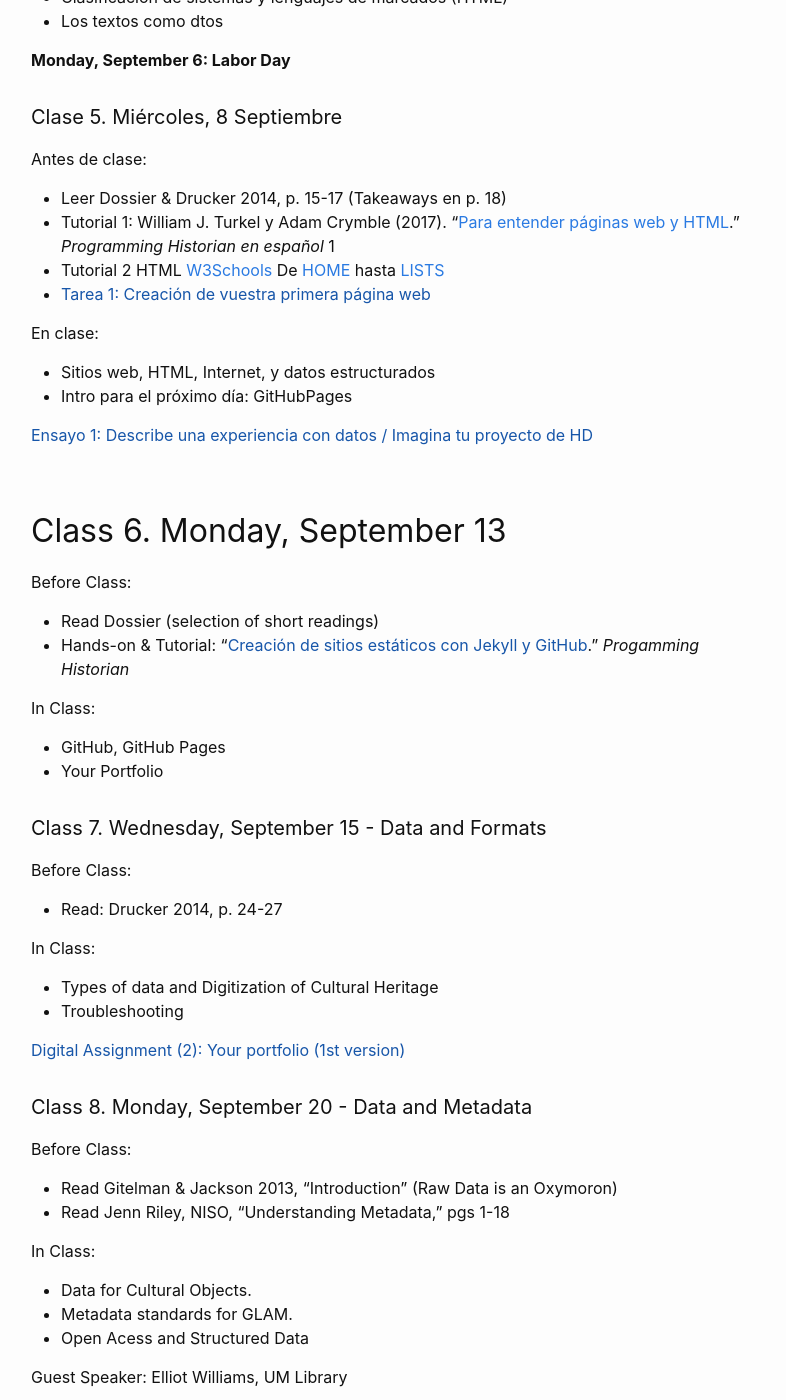
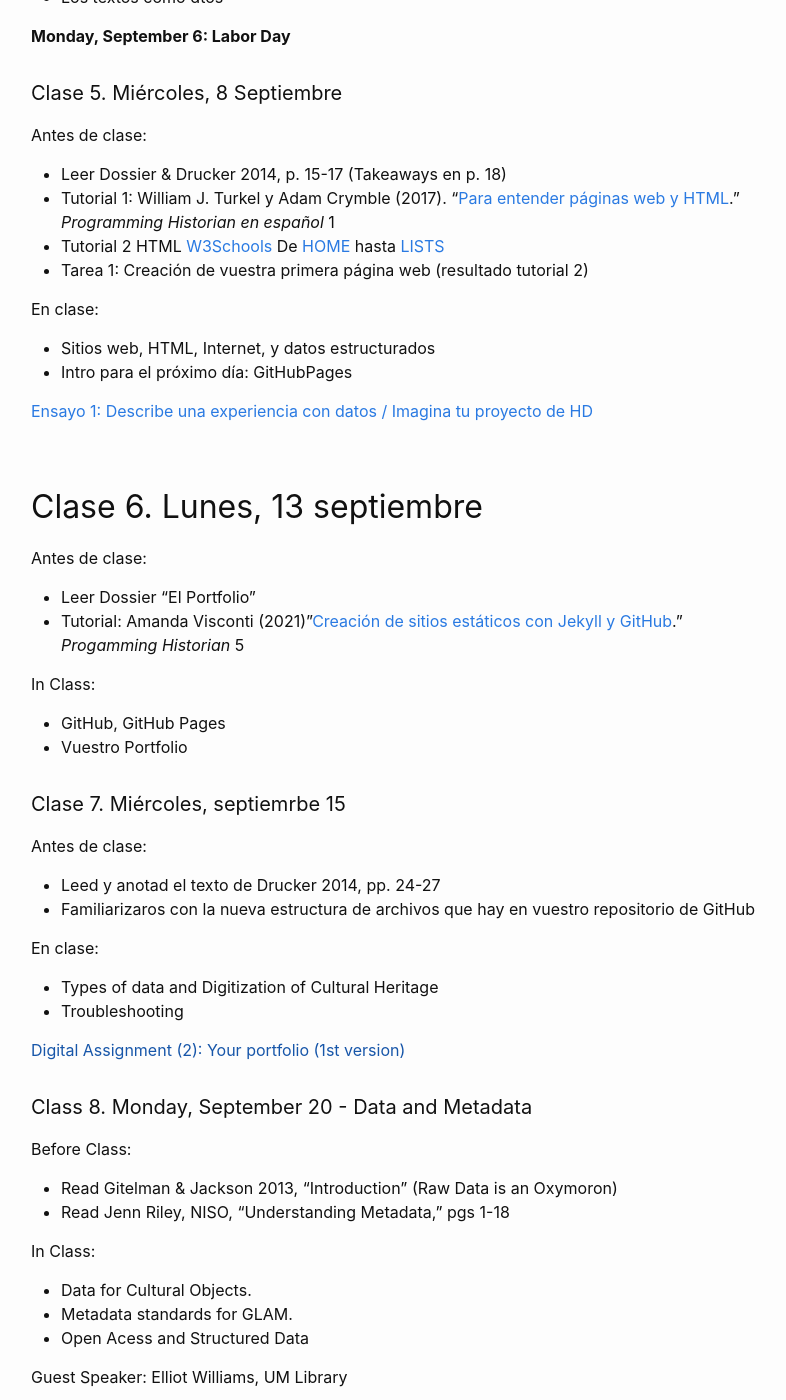
Before and after one commit to susannalles/SPA410, a Jekyll site: the page built from schedule.md, in a window 1280 px wide and 1400 px high, scrolled down 1700 px. Shown: the whole window, without its empty margins (239-1025 px from the left). Built offline with Jekyll 4.4.1, drawn with Linux system fonts in a browser that asks for light colours.

Commit message:
Update schedule.md

```diff
--- a/schedule.md
+++ b/schedule.md
@@ -60,30 +59,31 @@ Antes de clase:
 * Leer Dossier & Drucker 2014, p. 15-17 (Takeaways en p. 18)
 * Tutorial 1: William J. Turkel y Adam Crymble (2017). “[Para entender páginas web y HTML](https://programminghistorian.org/es/lecciones/ver-archivos-html).” *Programming Historian en español* 1
 * Tutorial 2 HTML [W3Schools](https://www.w3schools.com/html/default.asp) De [HOME](https://www.w3schools.com/html/default.asp) hasta [LISTS](https://www.w3schools.com/html/html_lists.asp)
-* [Tarea 1: Creación de vuestra primera página web]()
+* Tarea 1: Creación de vuestra primera página web (resultado tutorial 2)
 
 En clase:
 * Sitios web, HTML, Internet, y datos estructurados
 * Intro para el próximo día: GitHubPages
 
-[Ensayo 1: Describe una experiencia con datos / Imagina tu proyecto de HD]()
+[Ensayo 1: Describe una experiencia con datos / Imagina tu proyecto de HD](https://susannalles.github.io/SPA410/ejercicios/ensayo-1.html)
 
-## Class 6. Monday, September 13
+## Clase 6. Lunes, 13 septiembre
 
-Before Class:
-* Read Dossier (selection of short readings)
-* Hands-on & Tutorial: "[Creación de sitios estáticos con Jekyll y GitHub]()." *Progamming Historian*
+Antes de clase:
+* Leer Dossier "El Portfolio"
+* Tutorial: Amanda Visconti (2021)"[Creación de sitios estáticos con Jekyll y GitHub](https://programminghistorian.org/es/lecciones/sitios-estaticos-con-jekyll-y-github-pages)." *Progamming Historian* 5
 
 In Class:
 * GitHub, GitHub Pages
-* Your Portfolio
+* Vuestro Portfolio
 
-#### Class 7. Wednesday, September 15 - Data and Formats
+#### Clase 7. Miércoles, septiemrbe 15
 
-Before Class:
-* Read: Drucker 2014, p. 24-27
+Antes de clase:
+* Leed y anotad el texto de Drucker 2014, pp. 24-27
+* Familiarizaros con la nueva estructura de archivos que hay en vuestro repositorio de GitHub
 
-In Class:
+En clase:
 * Types of data and Digitization of Cultural Heritage
 * Troubleshooting
 
```
Also changed, not shown: other parts of schedule.md (+0 -1 lines).
